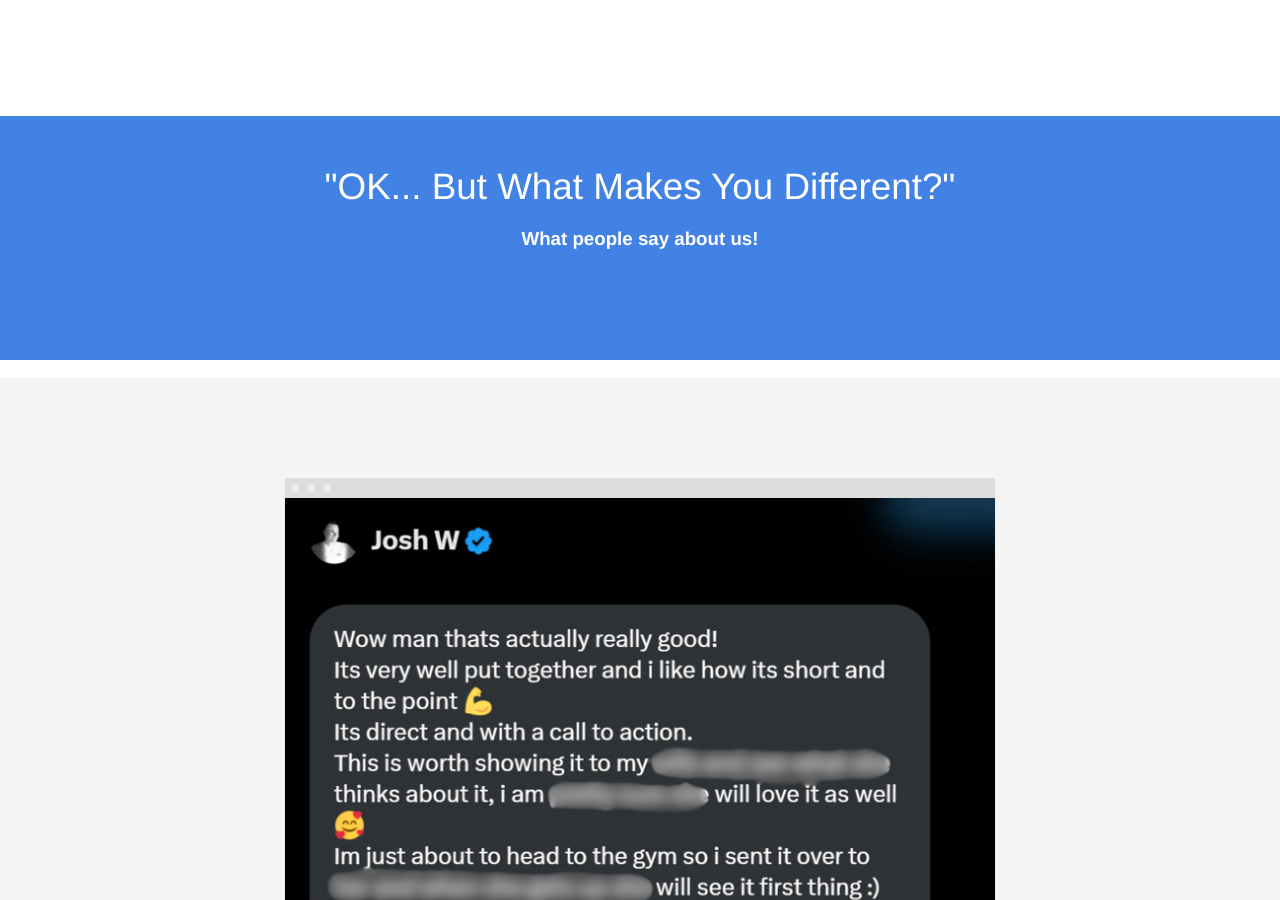
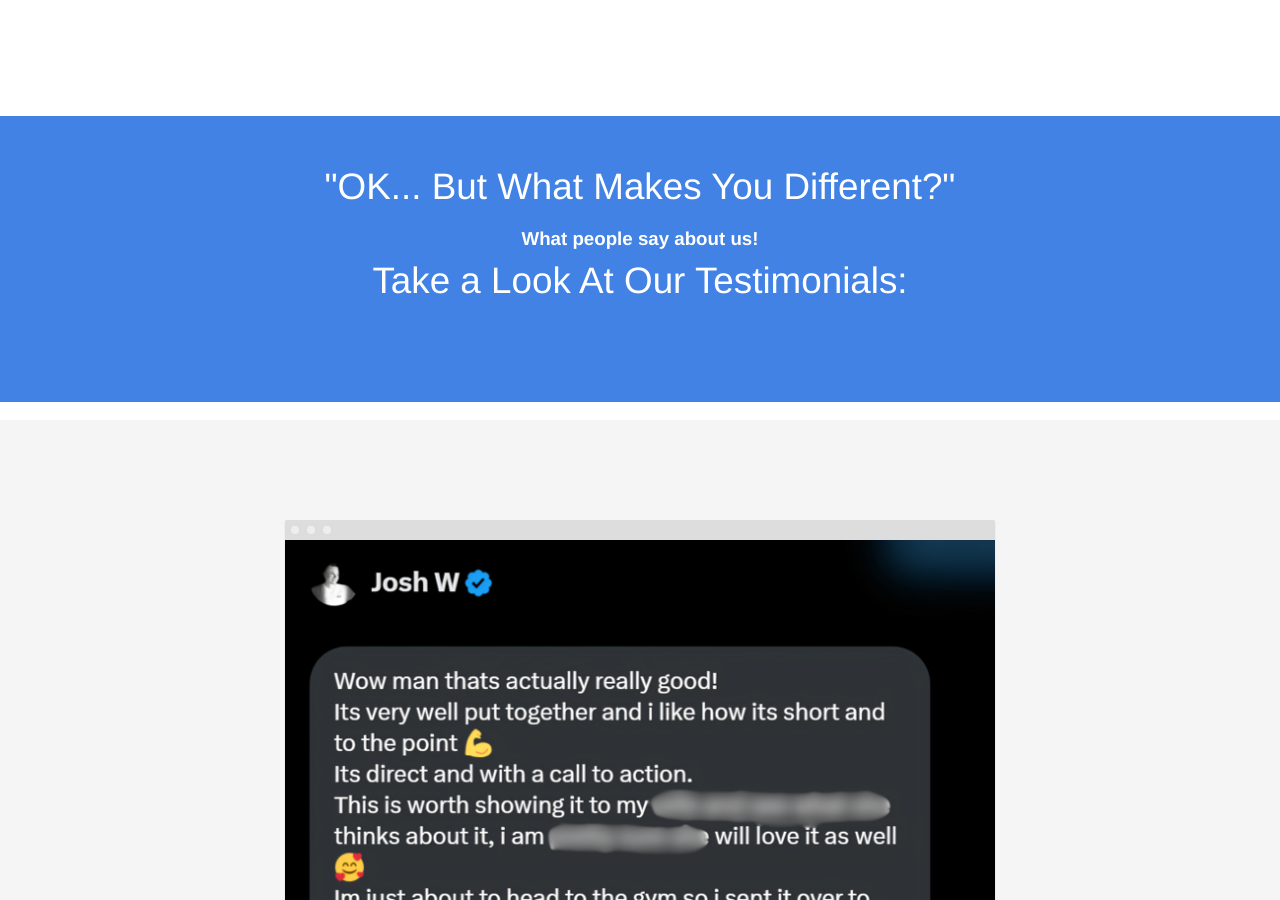
Before and after one commit to Huntinex/MMResults, a Jekyll site: the page built from index.html, in a window 1280 px wide and 900 px high, scrolled down 1167 px. Built offline with Jekyll 4.4.1, drawn with Linux system fonts in a browser that asks for light colours.

Commit message:
Update index.html

```diff
--- a/index.html
+++ b/index.html
@@ -40,6 +40,8 @@ description: More Growth. More Clients.
 	<center><section class="hero">
 			<h1 style="font-weight: 500;" class="editable">"OK... But What Makes You Different?"</h1>
 			<h3>What people <strong style="font-weight: 900;">say about us</strong>!</h3>
+
+			<h1 style="font-weight: 500;" class="editable">Take a Look At Our Testimonials:</h1>
 	</section></center><br>
 	<section class="testimonial">
 		<div class="container flex">
```
